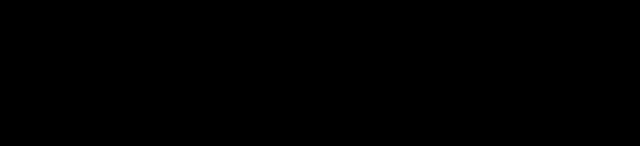
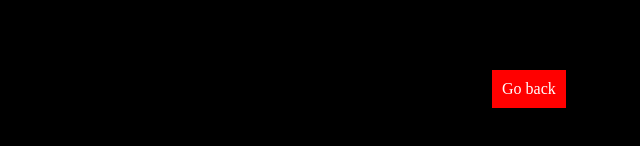
Before and after one commit to spiropoulos94/AlcoholApp, a React (Create React App) app: page /select/random in a window 1280 px wide. Shown: the part 612-758 px from the top of the page, without its empty margins (348-988 px from the left). Built offline with nearby package versions, Linux system fonts and the light colour scheme; a web font is replaced by a local one.

Commit message:
link component added to navigate back

```diff
--- a/package.json
+++ b/package.json
@@ -10,7 +10,6 @@
     "node-sass": "^4.14.1",
     "react": "^16.13.1",
     "react-dom": "^16.13.1",
-    "react-query": "^2.5.13",
     "react-query-devtools": "^2.4.2",
     "react-router-dom": "^5.2.0",
     "react-scripts": "3.4.1"
--- a/src/App.js
+++ b/src/App.js
@@ -1,8 +1,6 @@
 import React from "react";
 import "./App.scss";
-//import { useQuery } from "react-query";
 import {BrowserRouter as Router, Route, Switch} from "react-router-dom";
-import {ReactQueryDevtools} from "react-query-devtools";
 import WelcomeScreen from "./pages/welcomescreen/welcome-screen.component";
 import SelectionScreen from "./pages/selection-screen/selection-screen.component";
 import RandomCocktailPage from "./pages/random-cocktail-page/random-cocktail-page.component";
@@ -22,7 +20,6 @@
                     <Route exact path="/select/random" component = {RandomCocktailPage}/>
 
                 </Switch>
-                <ReactQueryDevtools initialIsOpen/>
             </div>
         </Router>
     );
--- a/src/pages/random-cocktail-page/random-cocktail-page.component.jsx
+++ b/src/pages/random-cocktail-page/random-cocktail-page.component.jsx
@@ -2,6 +2,7 @@
 import "./random-cocktail-page.styles.scss";
 import Button from "../../components/button/button.component";
 import CocktailCard from "../../components/cocktail-card/cocktail-card.component";
+import {Link} from "react-router-dom";
 
 const RandomCocktailPage = () => {
 
@@ -23,6 +24,7 @@
         <div className="random-cocktail-page">
             <h2 className="page-title" onClick={fetchCocktailData}>Get Random Cocktail</h2>
             {cocktailData ?  <CocktailCard data={cocktailData} /> : <img  src="https://media.giphy.com/media/l3fQaE2lbSAPUnB04/source.gif" /> }
+        <Link className="link" to="/">Go back</Link>
         </div>
     );
 };
--- a/src/pages/random-cocktail-page/random-cocktail-page.styles.scss
+++ b/src/pages/random-cocktail-page/random-cocktail-page.styles.scss
@@ -15,3 +15,13 @@
     max-width: 400px
   }
 }
+
+.link {
+  background: red;
+  padding: 10px;
+  text-decoration: none;
+  position: absolute;
+  bottom:10%;
+  z-index: 999999999999999999999999999999;
+  color: white;
+}
```
Also changed, not shown: 1 other file (tests, documents, lock files or other folders).
